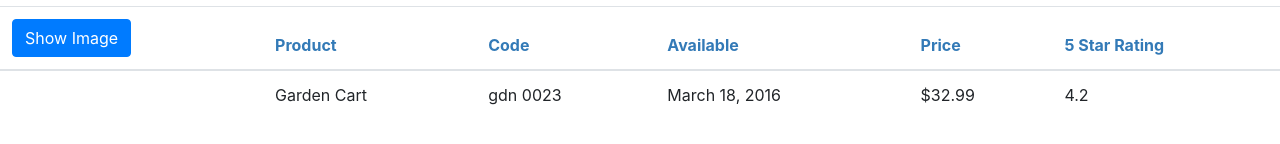
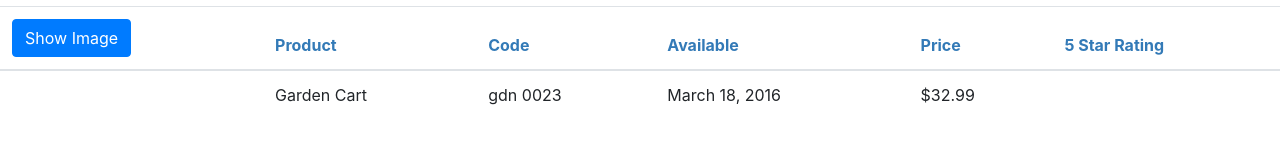
Before and after one commit to jesusmunozr/angular-getting-started, an Angular app in the folder APM/: page / in a window 1280 px wide. Shown: the part 158-302 px from the top of the page. Built offline with nearby package versions, Linux system fonts and the light colour scheme.

Commit message:
star component

```diff
--- a/APM/angular.json
+++ b/APM/angular.json
@@ -24,8 +24,8 @@
               "src/api"
             ],
             "styles": [
-              "src/styles.css",
-              "./node_modules/bootstrap/dist/css/bootstrap.min.css"
+              "./node_modules/bootstrap/dist/css/bootstrap.min.css",
+              "src/styles.css"
             ],
             "scripts": [
               "./node_modules/jquery/dist/jquery.min.js",
--- a/APM/package.json
+++ b/APM/package.json
@@ -20,10 +20,10 @@
     "@angular/platform-browser": "^6.0.3",
     "@angular/platform-browser-dynamic": "^6.0.3",
     "@angular/router": "^6.0.3",
+    "bootstrap": "^4.1.1",
+    "core-js": "^2.5.4",
     "jquery": "^3.3.1",
     "popper.js": "^1.14.3",
-    "bootstrap": "^4.1.1",
-    "core-js": "^2.5.4",
     "rxjs": "^6.0.0",
     "zone.js": "^0.8.26"
   },
--- a/APM/src/app/app.module.ts
+++ b/APM/src/app/app.module.ts
@@ -5,12 +5,14 @@ import { FormsModule } from '@angular/forms';
 import { AppComponent } from './app.component';
 import { ProductListComponent } from './products/product-list.component';
 import { ConvertToSpacesPipe } from './shared/convert-to-spaces.pipe';
+import { StarComponent } from './shared/star.component';
 
 @NgModule({
   declarations: [
     AppComponent,
     ProductListComponent,
-    ConvertToSpacesPipe
+    ConvertToSpacesPipe,
+    StarComponent
   ],
   imports: [
     BrowserModule,
--- a/APM/src/app/products/product-list.component.html
+++ b/APM/src/app/products/product-list.component.html
@@ -46,7 +46,9 @@
                         <td>{{ product.productCode | lowercase | convertToSpaces: '-' }}</td>
                         <td>{{ product.releaseDate }}</td>
                         <td>{{ product.price | currency:'USD':true:'1.2-2' }}</td>
-                        <td>{{ product.starRating }}</td>
+                        <td>
+                            <pm-star [rating]="product.starRating"></pm-star>
+                        </td>
                     </tr>
                 </tbody>
             </table>
--- a/APM/src/app/products/product-list.component.ts
+++ b/APM/src/app/products/product-list.component.ts
@@ -1,6 +1,5 @@
 import { Component, OnInit } from '@angular/core';
 import { IProduct } from './product';
-import { IOptionsValues } from '../../../node_modules/@types/selenium-webdriver/chrome';
 
 @Component({
     selector: 'pm-products',
--- a/APM/src/app/shared/star.component.ts
+++ b/APM/src/app/shared/star.component.ts
@@ -1,4 +1,4 @@
-import { Component, OnChanges } from '@angular/core';
+import { Component, OnChanges, Input } from '@angular/core';
 
 @Component({
     selector: 'pm-star',
@@ -6,7 +6,7 @@ import { Component, OnChanges } from '@angular/core';
     styleUrls: ['./star.component.css']
 })
 export class StarComponent implements OnChanges {
-    rating = 4;
+    @Input() rating: number;
     starWidth: number;
 
     ngOnChanges(): void {
```
